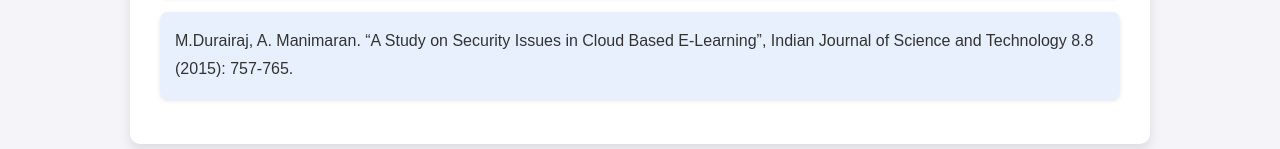
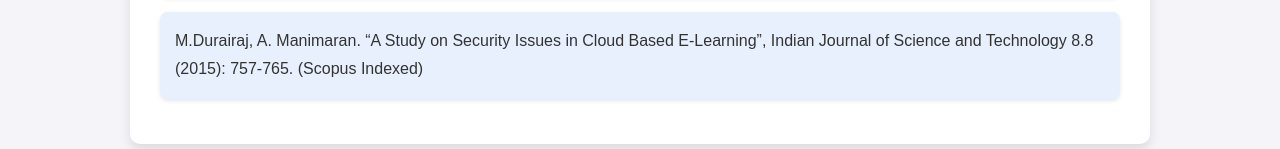
Before and after one commit to maranlive/my-website, a plain HTML site: page journal.html in a window 1280 px wide. Shown: the part 1635-1784 px from the top of the page. Drawn offline with Linux system fonts and the light colour scheme.

Commit message:
Update journal.html

```diff
--- a/journal.html
+++ b/journal.html
@@ -39,7 +39,7 @@
 <li style='margin-bottom: 15px;'>Manimaran A, Chandramohan D, Shrinivas S. G, Arulkumar N, “A comprehensive novel model for network speech anomaly detection system using deep learning approach”, International Journal of Speech Technology (2020): 1-9. (Scopus Indexed)</li>
 <li style='margin-bottom: 15px;'>D.Chandramohan, A. Manimaran, “Fog Enabled Secure and Privacy obfuscation for IoT Services”, Jour of Adv Research in Dynamical & Control Systems. (2019) (Scopus Indexed)</li>
 <li style='margin-bottom: 15px;'>A. Manimaran, D.Chandramohan, “A Study on Applications of Internet of Underwater Things (IoUT)”, Jour of Adv Research in Dynamical & Control Systems.(2019) (Scopus Indexed)</li>
-<li style='margin-bottom: 15px;'>M.Durairaj, A. Manimaran. “A Study on Security Issues in Cloud Based E-Learning”, Indian Journal of Science and Technology 8.8 (2015): 757-765.</li>
+<li style='margin-bottom: 15px;'>M.Durairaj, A. Manimaran. “A Study on Security Issues in Cloud Based E-Learning”, Indian Journal of Science and Technology 8.8 (2015): 757-765. (Scopus Indexed) </li>
 
                 <!-- Add more publications here -->
             </ul>
```
